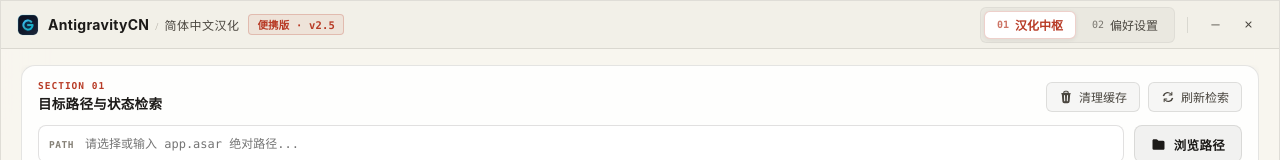
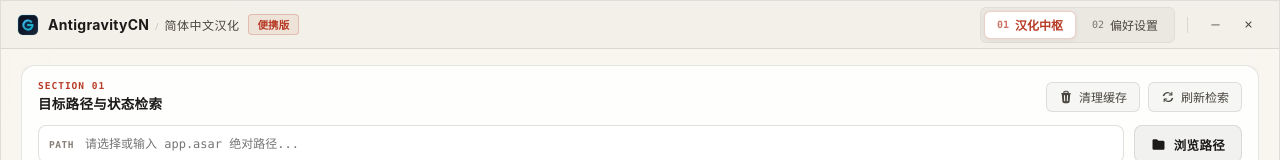
Before and after one commit to haoze-evolluling/AntigravityCN, a Vue app in the folder frontend/: page / in a window 1280 px wide. Shown: the top 160 px of the page. Built offline with nearby package versions, Linux system fonts and the light colour scheme.

Commit message:
fix: remove version number from seal badge in AppTitlebar

```diff
--- a/frontend/src/components/common/AppTitlebar.vue
+++ b/frontend/src/components/common/AppTitlebar.vue
@@ -39,7 +39,7 @@ function closeWindow() {
         <span class="editorial-sep">/</span>
         <span class="title-sub">简体中文汉化</span>
       </div>
-      <div class="seal-badge">便携版 · v2.5</div>
+      <div class="seal-badge">便携版</div>
     </div>
 
     <!-- Titlebar Tabs & Window Controls -->
```
